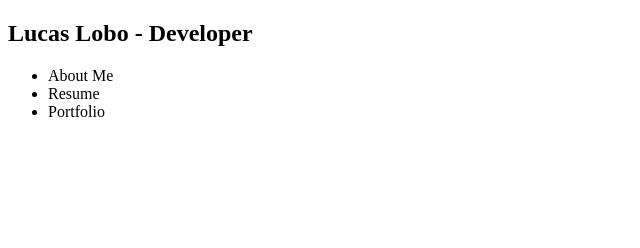
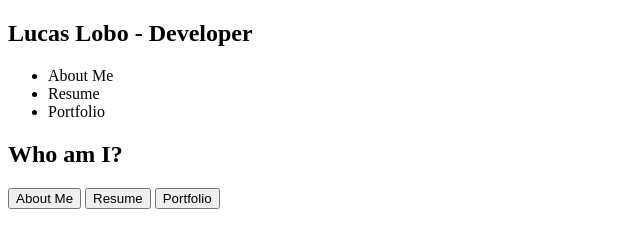
Before and after one commit to Llobo9403/Curriculum, a plain HTML site: page index.html in a window 1280 px wide. Shown: the whole page, without its empty margins (0-640 px from the left). Drawn offline with Linux system fonts and the light colour scheme.

Commit message:
All divs Added

```diff
--- a/index.html
+++ b/index.html
@@ -25,12 +25,19 @@
     <main>
         <div>
             <div>
+                <h2>Who am I?</h2>
+            </div>
+            <div>
+                <p>
 
+                </p>
             </div>
         </div>
         <div>
             <div>
-
+                <button><a>About Me</a></button>
+                <button><a>Resume</a></button>
+                <button><a>Portfolio</a></button>
             </div>
         </div>
     </main>
```
